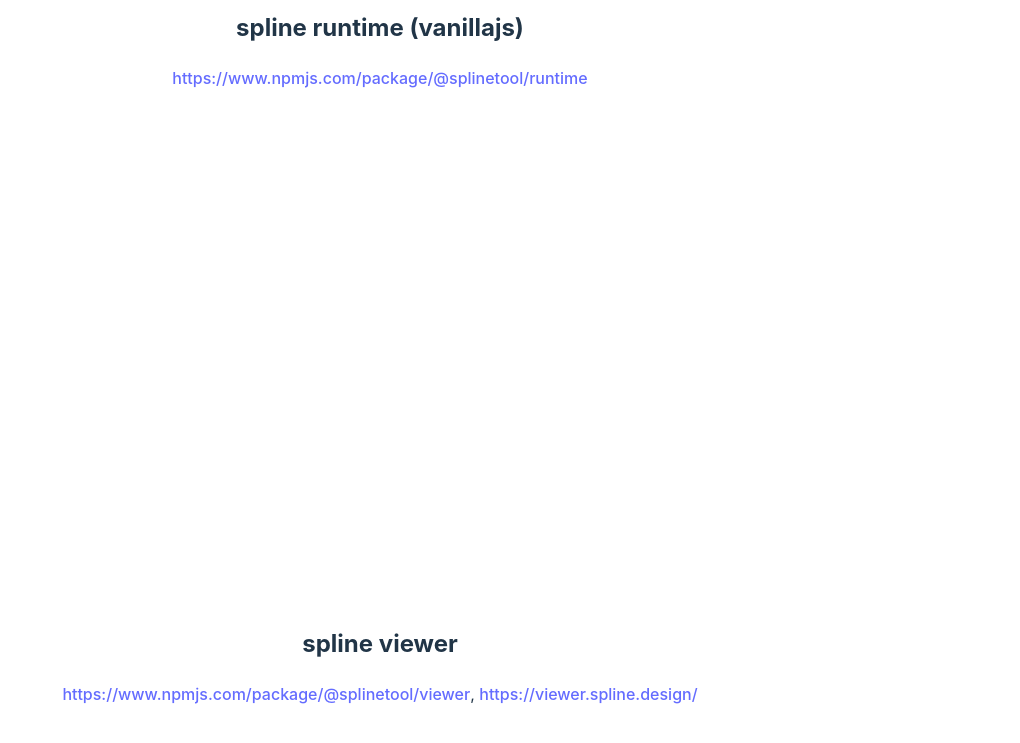
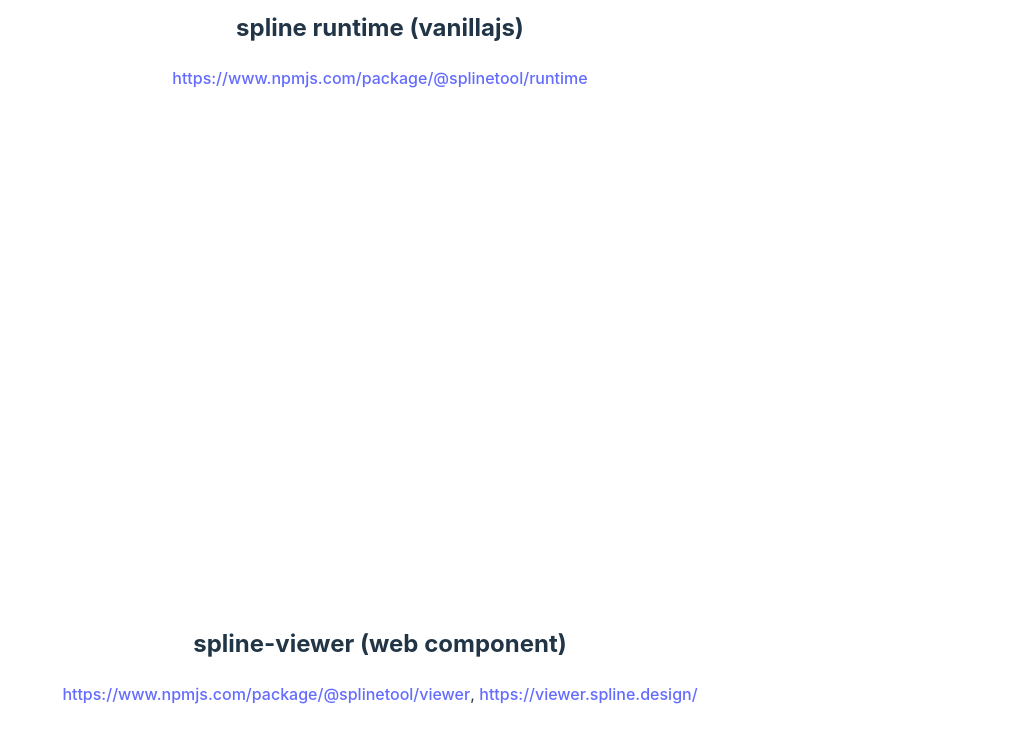
Before and after one commit to mandrasch/spline-selfhosted, a website built with Vite: page index.html in a window 1280 px wide. Shown: the part 147-890 px from the top of the page, without its empty margins (260-1280 px from the left). Built offline with nearby package versions, Linux system fonts and the light colour scheme; what @splinetool/runtime would draw is missing.

Commit message:
docs: improve

```diff
--- a/index.html
+++ b/index.html
@@ -17,7 +17,7 @@
         <canvas id="canvas3d"></canvas>
       </div>
 
-      <h2>spline viewer</h2>
+      <h2>spline-viewer (web component)</h2>
       <p><a href="https://www.npmjs.com/package/@splinetool/viewer">https://www.npmjs.com/package/@splinetool/viewer</a>, <a href="https://viewer.spline.design/">https://viewer.spline.design/</a></p>
 
       <spline-viewer width="500" height="500" url="/3d-models/planet/scene.splinecode"></spline-viewer>
```
